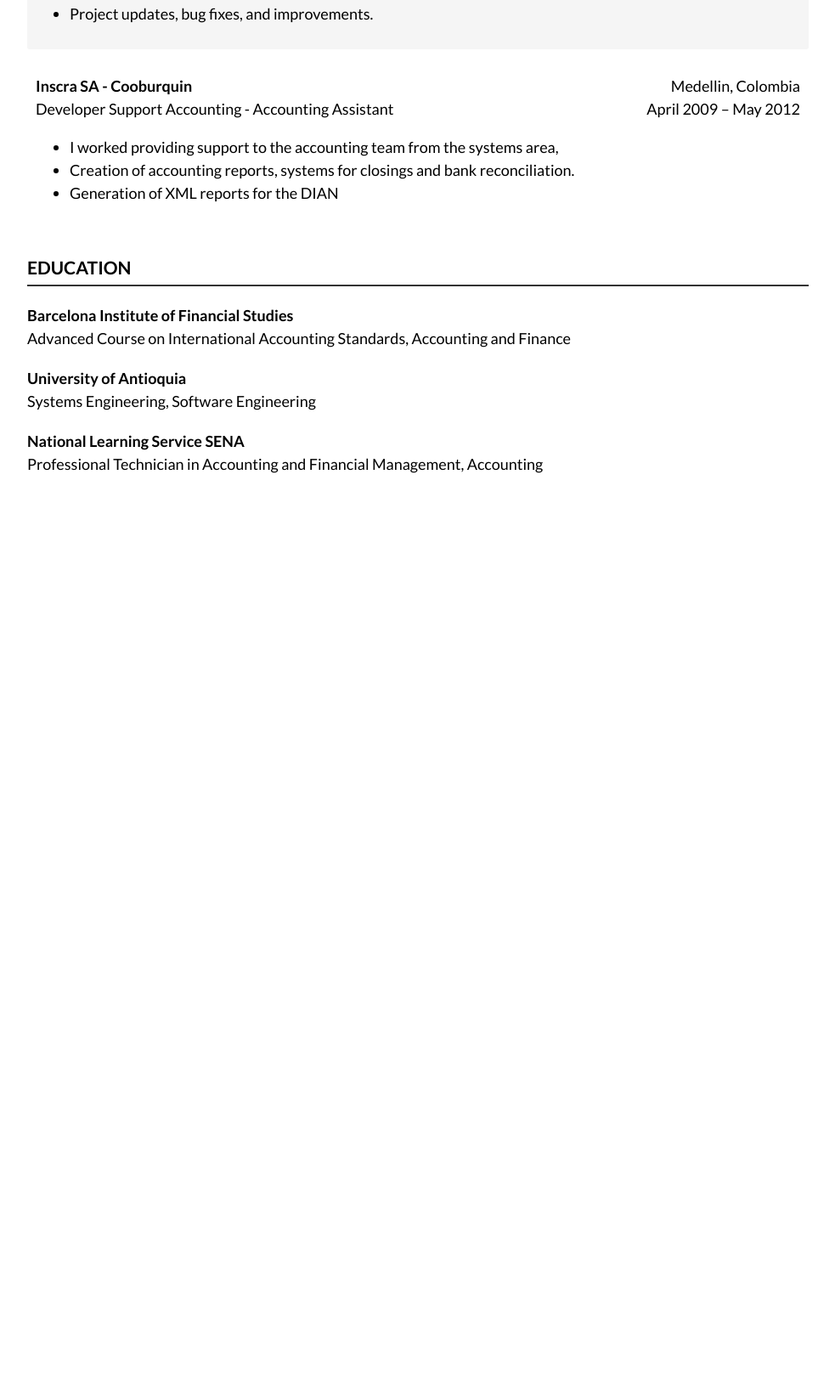
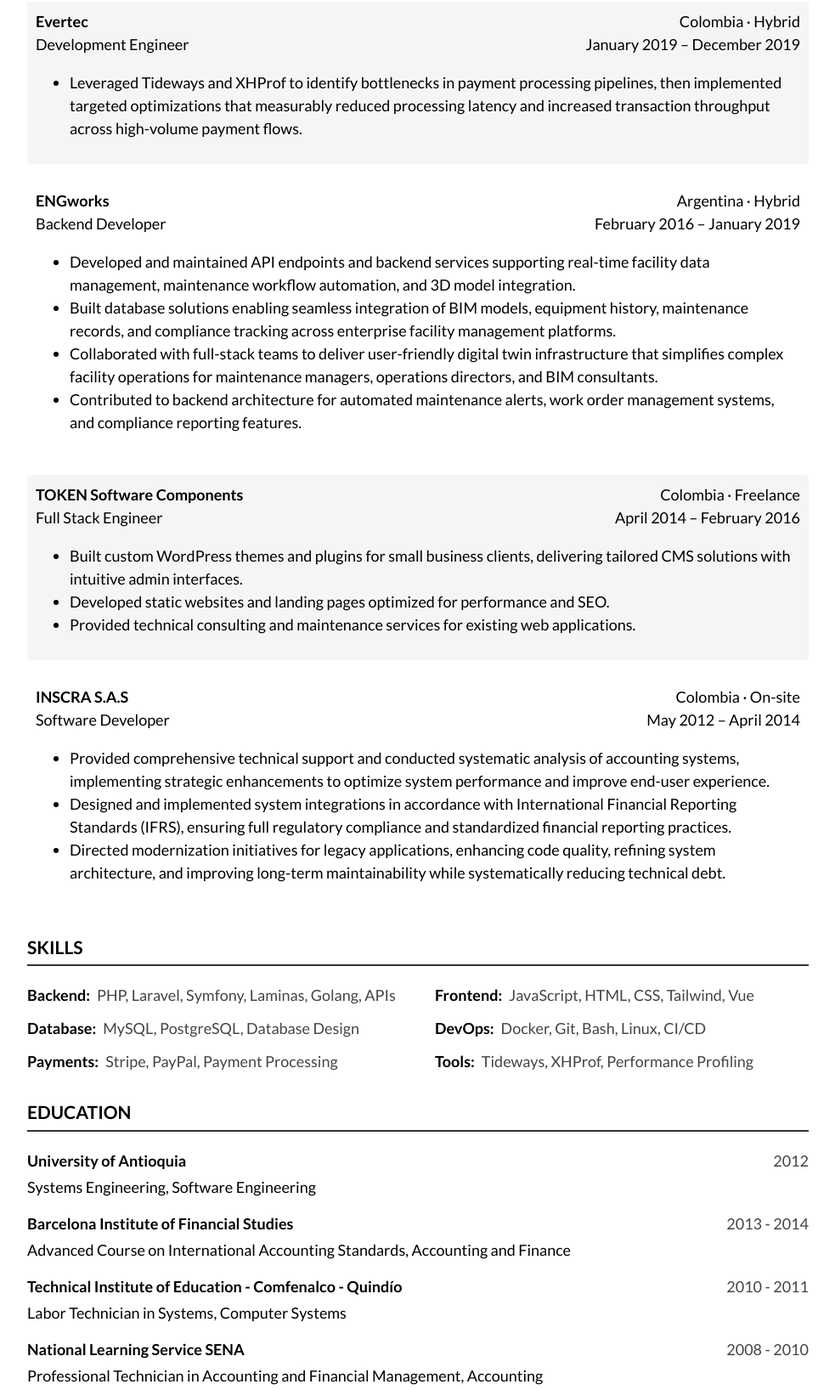
Before and after one commit to millancore/cv, a website built with Vite: page index.html in a window 1280 px wide. Shown: the part 769-2405 px from the top of the page at 85% size, without its empty margins (148-1131 px from the left). Before the commit the page ends 1349 px from the top, so only its background shows below. Built offline with nearby package versions, Linux system fonts and the light colour scheme.

Commit message:
update english version

```diff
--- a/css/styles.css
+++ b/css/styles.css
@@ -87,18 +87,54 @@ section h3 {
 }
 
 .school {
-    p {
-        margin: 0;
-    }
+    margin-bottom: 16px;
+}
+
+.school-header {
+    display: flex;
+    justify-content: space-between;
+    align-items: baseline;
+    gap: 8px;
+}
+
+.school-title {
+    font-weight: bold;
+}
+
+.school-period {
+    color: #444;
+}
+
+.school-degree {
+    margin: 4px 0 0 0;
 }
 
 .job-title {
     font-weight: bold;
-
 }
 
 .date {
     text-align: right;
+}
+
+.skills-grid {
+    display: grid;
+    grid-template-columns: 1fr 1fr;
+    gap: 12px 40px;
+}
+
+.skill-category {
+    display: flex;
+    gap: 8px;
+}
+
+.skill-label {
+    font-weight: bold;
+    white-space: nowrap;
+}
+
+.skill-items {
+    color: #444;
 }
 
 @media (max-width: 768px) {
@@ -145,6 +181,10 @@ section h3 {
 
     }
 
+    .skills-grid {
+        grid-template-columns: 1fr;
+    }
+
 }
 
 @media print {
--- a/data/en.json
+++ b/data/en.json
@@ -5,58 +5,105 @@
   "linkedin": "linkedin.com/in/millancore",
   "phone": "+39 3455018293",
   "email": "millancore@gmail.com",
-  "summary": "Software developer with 15+ years working across the entire process from clients request, planning  to designing systems building them. I get both sides: ability to understand a business and contribute in a technical manner. My accounting background helps me really understand business processes, which has been super useful leading automation projects, manage large volumes of data and update complex systems.",
+  "summary": "Full Stack Engineer who actually likes improving legacy projects. For over a decade, I've been digging under the hood of complex systems—payment platforms handling millions in transactions, digital twin infrastructure, and enterprise accounting tools. I've learned that code is just a tool; my real job is making sure the underlying system is reliable enough that the technology becomes invisible to the people using it. I enjoy tracking down bottlenecks, untangling legacy code, and rethinking architecture so it's not just faster—but easier for the next developer. I've worked with distributed teams across different continents, cultures, and time zones.",
   "professionalExperience": "PROFESSIONAL EXPERIENCE",
   "jobs": [
     {
       "company": "Square1",
-      "location": "Dublin, Ireland (remote)",
+      "location": "Ireland",
+      "mode": "Remote",
       "period": "July 2020 – present",
       "title": "Senior Full Stack Developer",
+      "description": "Senior Full-Stack Engineer with extensive experience at Square1, Europe's leading digital transformation agency and world's first Stripe-Certified Agency Partner. Specialized in architecting scalable multi-tenant e-commerce platforms and complex payment systems for enterprise clients. Proven technical leader in payment processing, framework modernization, and team mentorship across international teams.",
       "tasks": [
-        "Creation of multi-tenant E-commerces",
-        "Payment integration with Stripe, Paypal (Stripe Certified Developer)",
-        "Customer support, ticket management, incident and requirement tracking",
-        "Updating projects from Laravel 5 to 12, Dockerization of projects.",
-        "Creation of internal libraries, use of Illuminate (Laravel) and Laminas (Zend) components.",
-        "Team mentoring and professor at Square1 Academy for the University of Antioquia"
+        "Stripe and PayPal integration specialist with hands-on experience on enterprise payment platforms serving millions in annual transactions.",
+        "Led Laravel framework upgrades (5→12), Docker containerization projects, and infrastructure improvements reducing deployment time by 60%.",
+        "Built reusable Laravel/Illuminate components and Laminas-based enterprise libraries supporting multi-tenancy, payment processing, and content distribution across projects.",
+        "Designed and delivered practical curriculum at University of Antioquia through Square1 Academy, bridging theoretical knowledge with industry-ready technical skills while mentoring student developers."
       ]
     },
     {
-      "company": "Evertec - Placetopay",
-      "location": "Medellin, Colombia",
-      "period": "February 2019 – October 2019",
+      "company": "Evertec",
+      "location": "Colombia",
+      "mode": "Hybrid",
+      "period": "January 2019 – December 2019",
       "title": "Development Engineer",
+      "description": "Improved the performance and reliability of high-volume payment processing systems through systematic profiling, bottleneck analysis, and strategic code optimization.",
       "tasks": [
-        "Optimization and profiling of the software that processes transactions with Tideways and XHProf",
-        "Project updates, bug fixes, and improvements."
+        "Leveraged Tideways and XHProf to identify bottlenecks in payment processing pipelines, then implemented targeted optimizations that measurably reduced processing latency and increased transaction throughput across high-volume payment flows."
       ]
     },
     {
-      "company": "Inscra SA - Cooburquin",
-      "location": "Medellin, Colombia",
-      "period": "April 2009 – May 2012",
-      "title": "Developer Support Accounting - Accounting Assistant",
+      "company": "ENGworks",
+      "location": "Argentina",
+      "mode": "Hybrid",
+      "period": "February 2016 – January 2019",
+      "title": "Backend Developer",
+      "description": "Contributed to YouBIM's Digital Twin platform, a comprehensive facility management and BIM (Building Information Modeling) solution designed to modernize maintenance operations and streamline facility data integration. Worked on core backend systems that power YouBIM's integrated suite of products.",
       "tasks": [
-        "I worked providing support to the accounting team from the systems area,",
-        "Creation of accounting reports, systems for closings and bank reconciliation.",
-        "Generation of XML reports for the DIAN"
+        "Developed and maintained API endpoints and backend services supporting real-time facility data management, maintenance workflow automation, and 3D model integration.",
+        "Built database solutions enabling seamless integration of BIM models, equipment history, maintenance records, and compliance tracking across enterprise facility management platforms.",
+        "Collaborated with full-stack teams to deliver user-friendly digital twin infrastructure that simplifies complex facility operations for maintenance managers, operations directors, and BIM consultants.",
+        "Contributed to backend architecture for automated maintenance alerts, work order management systems, and compliance reporting features."
+      ]
+    },
+    {
+      "company": "TOKEN Software Components",
+      "location": "Colombia",
+      "mode": "Freelance",
+      "period": "April 2014 – February 2016",
+      "title": "Full Stack Engineer",
+      "description": "Freelance full stack engineer building custom web solutions during the early days of remote work. Created static sites, WordPress platforms, and provided technical consulting.",
+      "tasks": [
+        "Built custom WordPress themes and plugins for small business clients, delivering tailored CMS solutions with intuitive admin interfaces.",
+        "Developed static websites and landing pages optimized for performance and SEO.",
+        "Provided technical consulting and maintenance services for existing web applications."
+      ]
+    },
+    {
+      "company": "INSCRA S.A.S",
+      "location": "Colombia",
+      "mode": "On-site",
+      "period": "May 2012 – April 2014",
+      "title": "Software Developer",
+      "description": "Engineered and maintained enterprise-grade accounting software solutions with emphasis on regulatory compliance, system optimization, and legacy system modernization to enhance operational efficiency and ensure adherence to international financial reporting standards.",
+      "tasks": [
+        "Provided comprehensive technical support and conducted systematic analysis of accounting systems, implementing strategic enhancements to optimize system performance and improve end-user experience.",
+        "Designed and implemented system integrations in accordance with International Financial Reporting Standards (IFRS), ensuring full regulatory compliance and standardized financial reporting practices.",
+        "Directed modernization initiatives for legacy applications, enhancing code quality, refining system architecture, and improving long-term maintainability while systematically reducing technical debt."
       ]
     }
   ],
+  "skillsTitle": "SKILLS",
+  "skills": {
+    "Backend": ["PHP", "Laravel", "Symfony", "Laminas", "Golang", "APIs"],
+    "Frontend": ["JavaScript", "HTML", "CSS", "Tailwind", "Vue"],
+    "Database": ["MySQL", "PostgreSQL", "Database Design"],
+    "DevOps": ["Docker", "Git", "Bash", "Linux", "CI/CD"],
+    "Payments": ["Stripe", "PayPal", "Payment Processing"],
+    "Tools": ["Tideways", "XHProf", "Performance Profiling"]
+  },
   "education": "EDUCATION",
   "schools": [
     {
-      "institution": "Barcelona Institute of Financial Studies",
-      "degree": "Advanced Course on International Accounting Standards, Accounting and Finance"
+      "institution": "University of Antioquia",
+      "degree": "Systems Engineering, Software Engineering",
+      "period": "2012"
     },
     {
-      "institution": "University of Antioquia",
-      "degree": "Systems Engineering, Software Engineering"
+      "institution": "Barcelona Institute of Financial Studies",
+      "degree": "Advanced Course on International Accounting Standards, Accounting and Finance",
+      "period": "2013 - 2014"
+    },
+    {
+      "institution": "Technical Institute of Education - Comfenalco - Quindío",
+      "degree": "Labor Technician in Systems, Computer Systems",
+      "period": "2010 - 2011"
     },
     {
       "institution": "National Learning Service SENA",
-      "degree": "Professional Technician in Accounting and Financial Management, Accounting"
+      "degree": "Professional Technician in Accounting and Financial Management, Accounting",
+      "period": "2008 - 2010"
     }
   ]
 }
--- a/index.html
+++ b/index.html
@@ -26,7 +26,7 @@
         <li class="separator">•</li>
         <li><a href="tel:+39 3455018293" data-translate="phone"></a></li>
         <li class="separator">•</li>
-        <li><a href="mailto:juanes14569@gmail.com" data-translate="email"></a></li>
+        <li><a href="millancore@gmail.com" data-translate="email"></a></li>
     </ul>
 
 </header>
@@ -42,6 +42,11 @@
     </section>
 
     <section>
+        <h3 data-translate="skillsTitle"></h3>
+        <div id="skills"></div>
+    </section>
+
+    <section>
         <h3 data-translate="education"></h3>
         <div id="schools"></div>
     </section>
--- a/js/app.js
+++ b/js/app.js
@@ -18,13 +18,14 @@ async function loadLanguage(lang) {
     translations.jobs.forEach(job => {
         const jobElement = document.createElement('div');
         jobElement.classList.add('job');
+        const locationMode = [job.location, job.mode].filter(Boolean).join(' · ');
         jobElement.innerHTML = `
             <div class="job-header">
                 <div>
                   <span class="job-title">${job.company}</span>
                   <p>${job.title}</p>
                 </div>
-                <span class="date">${job.location}<br>${job.period}</span>
+                <span class="date">${locationMode ? locationMode + '<br>' : ''}${job.period}</span>
             </div>
             <ul>
                 ${job.tasks.map(task => `<li>${task}</li>`).join('')}
@@ -38,18 +39,33 @@ async function loadLanguage(lang) {
     translations.schools.forEach(school => {
         const schoolElement = document.createElement('div');
         schoolElement.classList.add('school');
-        let schoolHtml = `
-            <span class="job-title">${school.institution}</span>
+        schoolElement.innerHTML = `
+            <div class="school-header">
+                <span class="school-title">${school.institution}</span>
+                ${school.period ? `<span class="school-period">${school.period}</span>` : ''}
+            </div>
+            <p class="school-degree">${school.degree}</p>
         `;
-        if (school.location) {
-            schoolHtml += `<span class="date">${school.location}<br>${school.period}</span>`;
-        } else if (school.period) {
-            schoolHtml += `<span class="date">${school.period}</span>`;
-        }
-        schoolHtml += `<p>${school.degree}</p>`;
-        schoolElement.innerHTML = schoolHtml;
         schoolsContainer.appendChild(schoolElement);
     });
+
+    const skillsContainer = document.getElementById('skills');
+    skillsContainer.innerHTML = '';
+    if (translations.skills) {
+        const skillsElement = document.createElement('div');
+        skillsElement.classList.add('skills-grid');
+        let skillsHtml = '';
+        for (const [category, items] of Object.entries(translations.skills)) {
+            skillsHtml += `
+                <div class="skill-category">
+                    <span class="skill-label">${category}:</span>
+                    <span class="skill-items">${items.join(', ')}</span>
+                </div>
+            `;
+        }
+        skillsElement.innerHTML = skillsHtml;
+        skillsContainer.appendChild(skillsElement);
+    }
 }
 
 function setLanguage(lang) {
```
